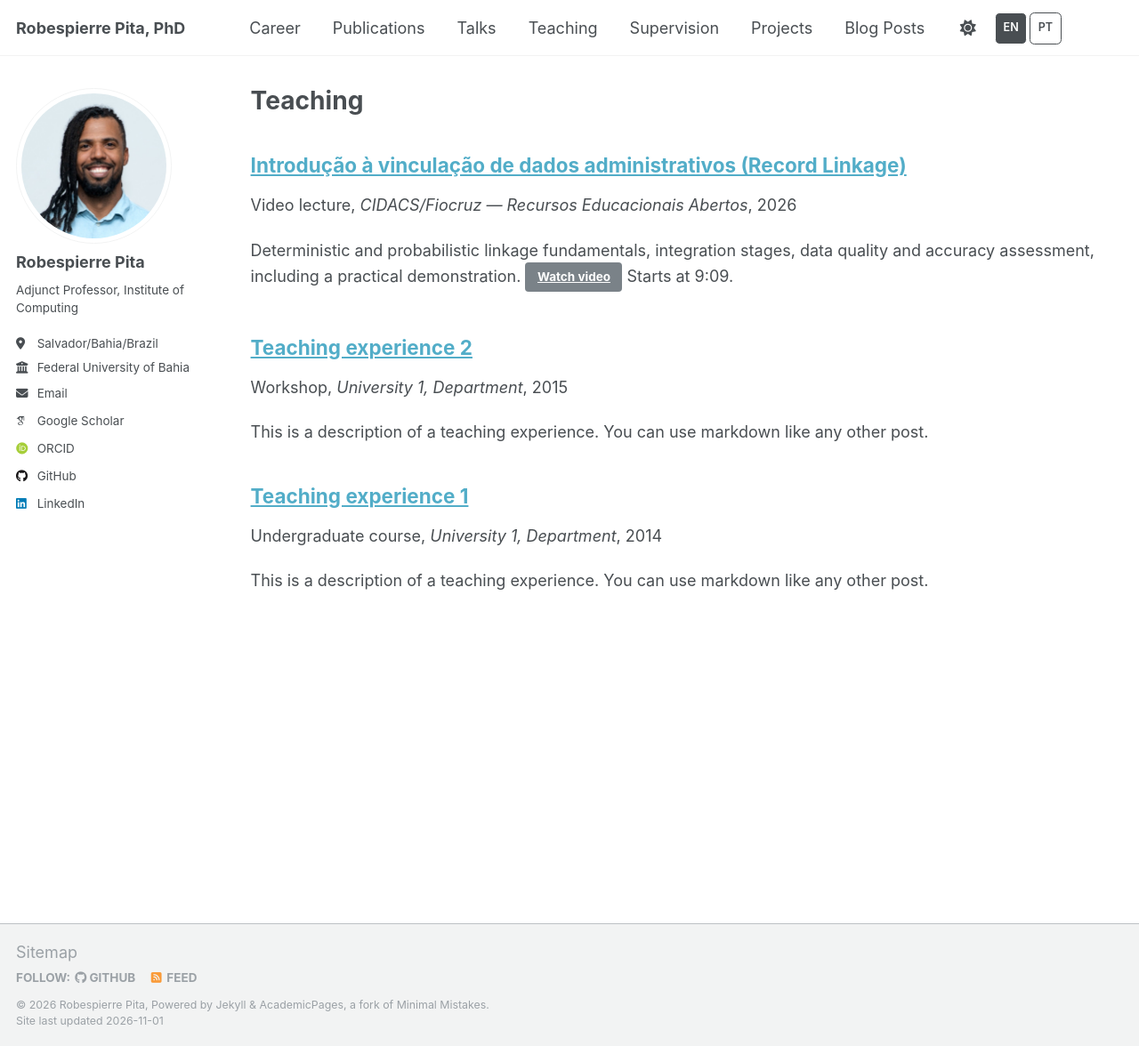
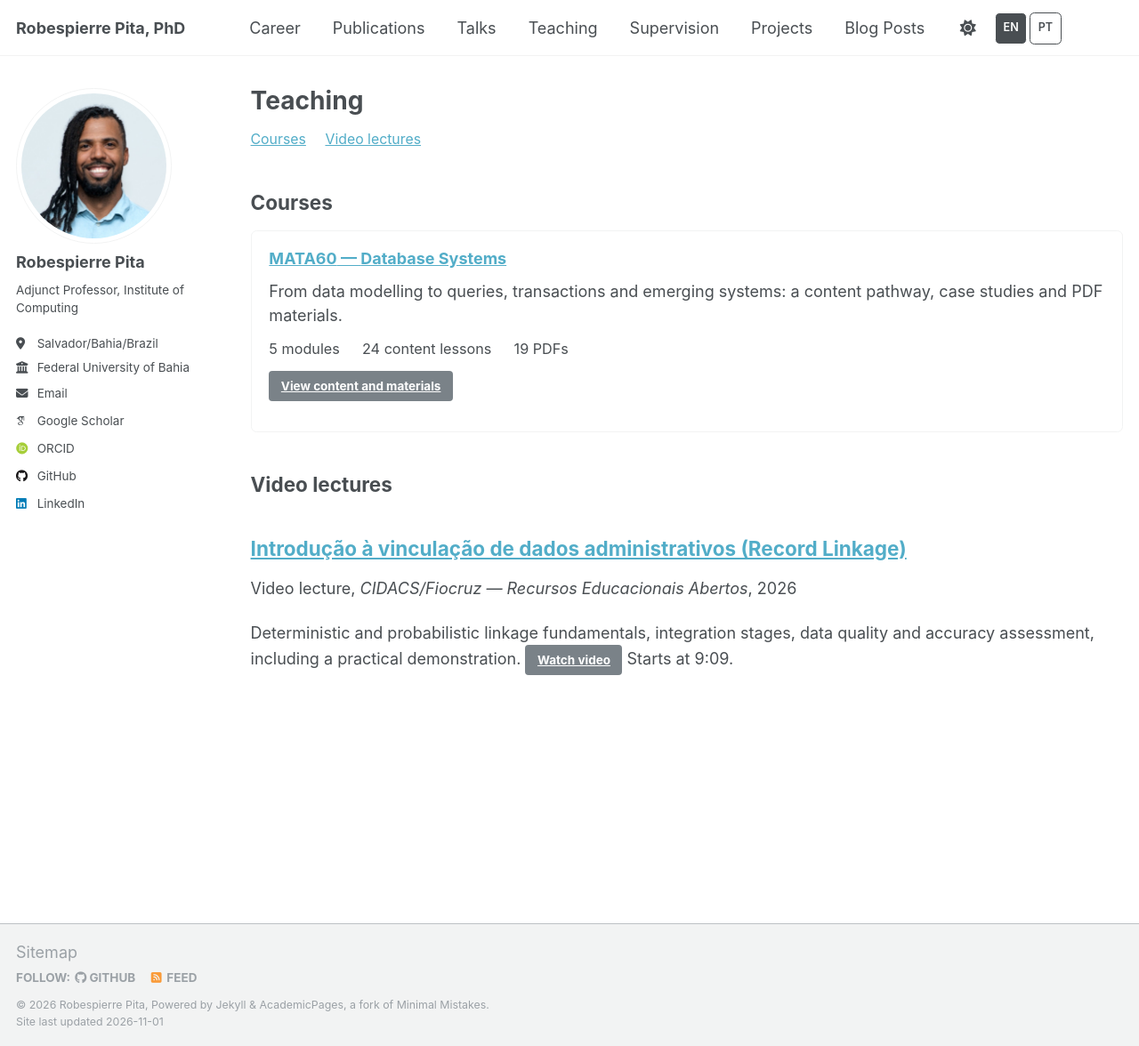
Before and after one commit to pierrepita/pierrepita.github.io, a Jekyll site: the page built from _pages/teaching.html, in a window 1280 px wide and 1176 px high. Shown: the whole window at 89% size. Built offline with Jekyll 4.4.1, drawn with Linux system fonts in a browser that asks for light colours; some web fonts are replaced; a script that is not in the unit is left out.

Commit message:
Add files via upload

```diff
--- /dev/null
+++ b/_pages/mata60.html
@@ -0,0 +1,133 @@
+---
+layout: archive
+title: "MATA60 — Bancos de Dados"
+description: "Conteúdos, projetos e materiais didáticos de MATA60 — Bancos de Dados, UFBA."
+permalink: /teaching/mata60/
+author_profile: true
+---
+
+{% assign course = site.data.mata60 %}
+{% assign lesson_count = 0 %}
+{% for module in course.modules %}{% assign lesson_count = lesson_count | plus: module.lessons.size %}{% endfor %}
+<style>
+.mata60-course, .teaching-catalog { --course-line: var(--global-border-color, #d8e0e7); --course-accent: #356f91; }
+.mata60-course [data-content-language="pt"], .teaching-catalog [data-content-language="pt"] { display: none; }
+html[data-site-language="pt"] .mata60-course [data-content-language="en"], html[data-site-language="pt"] .teaching-catalog [data-content-language="en"] { display: none; }
+html[data-site-language="pt"] .mata60-course [data-content-language="pt"], html[data-site-language="pt"] .teaching-catalog [data-content-language="pt"] { display: inline; }
+.mata60-course a, .teaching-catalog a { overflow-wrap: anywhere; }
+.mata60-course .course-jump, .teaching-catalog .course-jump { display: flex; flex-wrap: wrap; gap: .6rem 1.2rem; margin: 1rem 0 1.6rem; font-size: .88em; }
+.mata60-course section, .mata60-course details, .teaching-catalog section { scroll-margin-top: 5rem; }
+.mata60-course .syllabus-box { border-left: 4px solid var(--course-accent); background: rgba(53,111,145,.07); padding: .8rem 1.1rem; margin: 1rem 0 1.6rem; }
+.mata60-course .syllabus-box h2 { margin-top: .2rem; }
+.mata60-course .course-note, .teaching-catalog .course-note { font-size: .84em; opacity: .82; }
+.mata60-course .course-metrics, .teaching-catalog .course-metrics { display: flex; flex-wrap: wrap; gap: .45rem 1.4rem; font-size: .9em; margin: .8rem 0 1.4rem; }
+.mata60-course .course-table-wrap { overflow-x: auto; margin-bottom: 1.2rem; }
+.mata60-course .course-outline { width: 100%; min-width: 25rem; border-collapse: collapse; font-size: .83em; }
+.mata60-course .course-outline td, .mata60-course .course-outline th { text-align: left; padding: .6rem; border-bottom: 1px solid var(--course-line); vertical-align: top; }
+.mata60-course .course-outline .number { text-align: center; }
+.mata60-course .course-module { border: 1px solid var(--course-line); border-radius: .35rem; margin: 1rem 0; padding: .8rem 1rem; }
+.mata60-course .course-module summary { cursor: pointer; font-weight: 600; line-height: 1.5; }
+.mata60-course .course-lessons { list-style: none; margin: .7rem 0 0; padding: 0; }
+.mata60-course .course-lesson { padding: 1rem 0; border-top: 1px solid var(--course-line); }
+.mata60-course .course-lesson h3 { font-size: 1em; margin: .1rem 0 .4rem; line-height: 1.5; }
+.mata60-course .course-lesson > p { margin: .4rem 0 .7rem; font-size: .9em; }
+.mata60-course .lesson-number { color: var(--course-accent); }
+.mata60-course .course-materials { list-style: none; padding: 0; margin: .6rem 0 0; }
+.mata60-course .course-materials li { margin: .4rem 0; }
+.mata60-course .course-materials a { display: flex; flex-wrap: wrap; justify-content: space-between; align-items: baseline; gap: .25rem .75rem; padding: .5rem .65rem; border: 1px solid var(--course-line); border-radius: .25rem; font-size: .85em; text-decoration: none; }
+.mata60-course .course-materials a:hover, .mata60-course .course-materials a:focus-visible { border-color: var(--course-accent); text-decoration: underline; }
+.mata60-course .file-meta { font-size: .8em; white-space: nowrap; opacity: .82; }
+.mata60-course .project-card, .teaching-catalog .course-card { border: 1px solid var(--course-line); border-radius: .35rem; padding: 1rem 1.1rem; margin: 1rem 0; }
+.mata60-course .project-card h3, .teaching-catalog .course-card h3 { margin-top: .1rem; }
+.teaching-catalog .course-card p { margin: .7rem 0; }
+.mata60-course .download-caption { margin-top: 1rem; }
+@media (max-width: 600px) { .mata60-course .course-module { padding: .7rem; } .mata60-course .course-materials a { display: block; } .mata60-course .file-meta { display: block; margin-top: .25rem; } }
+.mata60-course .program-module { border: 1px solid var(--course-line); border-radius: .35rem; padding: .7rem .9rem; margin: .7rem 0; }
+.mata60-course .program-module summary { cursor: pointer; font-weight: 600; line-height: 1.5; }
+.mata60-course .program-module ul { padding-left: 1.2rem; margin: .8rem 0 .2rem; font-size: .9em; }
+.mata60-course .program-module li { margin: .45rem 0; }
+</style>
+
+<div class="mata60-course">
+  <p><a href="{{ '/teaching/#courses' | relative_url }}"><span lang="en" data-content-language="en">← Teaching / Courses</span><span lang="pt-BR" data-content-language="pt">← Ensino / Disciplinas</span></a></p>
+  <p data-no-translate>{{ course.institution | escape_once }}</p>
+  <p class="course-metrics"><span>{{ course.modules.size }} <span lang="en" data-content-language="en">modules</span><span lang="pt-BR" data-content-language="pt">módulos</span></span><span>{{ lesson_count }} <span lang="en" data-content-language="en">content lessons</span><span lang="pt-BR" data-content-language="pt">aulas de conteúdo</span></span><span>{{ course.assets.size }} <span data-no-translate>PDFs</span></span></p>
+  <nav class="course-jump" aria-label="Course sections">
+    <a href="#syllabus"><span lang="en" data-content-language="en">Syllabus</span><span lang="pt-BR" data-content-language="pt">Ementa</span></a>
+    <a href="#program"><span lang="en" data-content-language="en">Course programme</span><span lang="pt-BR" data-content-language="pt">Conteúdo programático</span></a>
+    <a href="#content-path"><span lang="en" data-content-language="en">Lesson pathway</span><span lang="pt-BR" data-content-language="pt">Trilha de aulas</span></a>
+    <a href="#projects"><span lang="en" data-content-language="en">Case studies</span><span lang="pt-BR" data-content-language="pt">Projetos</span></a>
+    <a href="#downloads"><span lang="en" data-content-language="en">All PDFs</span><span lang="pt-BR" data-content-language="pt">Todos os PDFs</span></a>
+  </nav>
+  <section id="syllabus" class="syllabus-box">
+    <h2><span lang="en" data-content-language="en">Syllabus</span><span lang="pt-BR" data-content-language="pt">Ementa</span></h2>
+    <p><span lang="en" data-content-language="en">{{ course.syllabus_en | escape_once }}</span><span lang="pt-BR" data-content-language="pt">{{ course.syllabus_pt | escape_once }}</span></p>
+    {% if course.syllabus_kind == 'content_summary' %}<p class="course-note"><span lang="en" data-content-language="en">Thematic summary of the content pathway.</span><span lang="pt-BR" data-content-language="pt">Síntese temática da trilha de conteúdos.</span></p>{% endif %}
+    {% if course.official_syllabus_url != '' and course.official_syllabus_url %}<p><a href="{{ course.official_syllabus_url | relative_url }}" download><span lang="en" data-content-language="en">Download the official syllabus (PDF)</span><span lang="pt-BR" data-content-language="pt">Baixar o plano de ensino (PDF)</span></a></p>{% endif %}
+  </section>
+
+  <section id="program">
+    <h2><span lang="en" data-content-language="en">Course programme</span><span lang="pt-BR" data-content-language="pt">Conteúdo programático</span></h2>
+    <p><span lang="en" data-content-language="en">Modules and topics from the teaching plan. Expand each module to view its contents.</span><span lang="pt-BR" data-content-language="pt">Módulos e tópicos do plano de ensino. Abra cada módulo para consultar os conteúdos.</span></p>
+    {% for module in course.program_modules %}
+    <details class="program-module" id="program-{{ module.number | downcase }}">
+      <summary><span data-no-translate>{{ module.number }}.</span> <span lang="en" data-content-language="en">{{ module.title_en | escape_once }}</span><span lang="pt-BR" data-content-language="pt">{{ module.title_pt | escape_once }}</span></summary>
+      <ul>{% for topic in module.topics %}<li><span lang="en" data-content-language="en">{{ topic.en | escape_once }}</span><span lang="pt-BR" data-content-language="pt">{{ topic.pt | escape_once }}</span></li>{% endfor %}</ul>
+    </details>
+    {% endfor %}
+  </section>
+
+  <section id="content-path">
+    <h2><span lang="en" data-content-language="en">Lesson pathway</span><span lang="pt-BR" data-content-language="pt">Trilha de aulas</span></h2>
+    <p><span lang="en" data-content-language="en">The content lessons follow the teaching sequence and are grouped by subject.</span><span lang="pt-BR" data-content-language="pt">As aulas de conteúdo seguem a sequência do roteiro e estão agrupadas por assunto.</span></p>
+    <div class="course-table-wrap"><table class="course-outline">
+      <thead><tr><th><span lang="en" data-content-language="en">Block</span><span lang="pt-BR" data-content-language="pt">Bloco</span></th><th><span lang="en" data-content-language="en">Topics</span><span lang="pt-BR" data-content-language="pt">Temas</span></th><th class="number"><span lang="en" data-content-language="en">Lessons</span><span lang="pt-BR" data-content-language="pt">Aulas</span></th></tr></thead>
+      <tbody>{% for module in course.modules %}<tr><td><a href="#module-{{ module.id | escape_once }}"><span data-no-translate>{{ module.number }}.</span> <span lang="en" data-content-language="en">{{ module.title_en | escape_once }}</span><span lang="pt-BR" data-content-language="pt">{{ module.title_pt | escape_once }}</span></a></td><td><span lang="en" data-content-language="en">{{ module.summary_en | escape_once }}</span><span lang="pt-BR" data-content-language="pt">{{ module.summary_pt | escape_once }}</span></td><td class="number">{{ module.lessons.size }}</td></tr>{% endfor %}</tbody>
+    </table></div>
+
+    {% for module in course.modules %}
+    <details class="course-module" id="module-{{ module.id | escape_once }}" open>
+      <summary><span data-no-translate>{{ module.number }}.</span> <span lang="en" data-content-language="en">{{ module.title_en | escape_once }}</span><span lang="pt-BR" data-content-language="pt">{{ module.title_pt | escape_once }}</span></summary>
+      <ol class="course-lessons">
+      {% for lesson in module.lessons %}
+        <li class="course-lesson" id="lesson-{{ lesson.number }}">
+          <h3><span class="lesson-number"><span lang="en" data-content-language="en">Lesson</span><span lang="pt-BR" data-content-language="pt">Aula</span> {{ lesson.number }}</span> — <span lang="en" data-content-language="en">{{ lesson.title_en | escape_once }}</span><span lang="pt-BR" data-content-language="pt">{{ lesson.title_pt | escape_once }}</span></h3>
+          <p><span lang="en" data-content-language="en">{{ lesson.summary_en | escape_once }}</span><span lang="pt-BR" data-content-language="pt">{{ lesson.summary_pt | escape_once }}</span></p>
+          {% if lesson.materials.size > 0 %}
+          <ul class="course-materials">{% for asset_id in lesson.materials %}{% assign asset = course.assets[asset_id] %}{% if asset %}<li><a href="{{ asset.url | relative_url }}" download="{{ asset.filename | escape_once }}"><span><span lang="en" data-content-language="en">{{ asset.title_en | escape_once }}</span><span lang="pt-BR" data-content-language="pt">{{ asset.title_pt | escape_once }}</span></span><span class="file-meta"><span lang="en" data-content-language="en">{{ asset.kind_en | escape_once }}</span><span lang="pt-BR" data-content-language="pt">{{ asset.kind_pt | escape_once }}</span> · <span data-no-translate>PDF · {{ asset.pages }} p. · {{ asset.size_mb }} MB ↓</span></span></a></li>{% endif %}{% endfor %}</ul>
+          {% else %}<p class="course-note"><span lang="en" data-content-language="en">Materials to be added.</span><span lang="pt-BR" data-content-language="pt">Material a disponibilizar.</span></p>{% endif %}
+        </li>
+      {% endfor %}
+      </ol>
+    </details>
+    {% endfor %}
+  </section>
+
+  <section id="projects">
+    <h2><span lang="en" data-content-language="en">Case studies</span><span lang="pt-BR" data-content-language="pt">Projetos</span></h2>
+    <p><span lang="en" data-content-language="en">Applied cases for modelling, implementation and query practice.</span><span lang="pt-BR" data-content-language="pt">Casos para trabalhar modelagem, implementação e consultas.</span></p>
+    {% for project in course.projects %}<article class="project-card"><h3 data-no-translate>{{ project.name | escape_once }}</h3><p><span lang="en" data-content-language="en">{{ project.summary_en | escape_once }}</span><span lang="pt-BR" data-content-language="pt">{{ project.summary_pt | escape_once }}</span></p><ul class="course-materials">{% assign asset = course.assets[project.asset] %}{% if asset %}<li><a href="{{ asset.url | relative_url }}" download="{{ asset.filename | escape_once }}"><span><span lang="en" data-content-language="en">{{ asset.title_en | escape_once }}</span><span lang="pt-BR" data-content-language="pt">{{ asset.title_pt | escape_once }}</span></span><span class="file-meta"><span lang="en" data-content-language="en">{{ asset.kind_en | escape_once }}</span><span lang="pt-BR" data-content-language="pt">{{ asset.kind_pt | escape_once }}</span> · <span data-no-translate>PDF · {{ asset.pages }} p. · {{ asset.size_mb }} MB ↓</span></span></a></li>{% endif %}</ul></article>{% endfor %}
+  </section>
+
+  <section id="downloads">
+    <h2><span lang="en" data-content-language="en">All PDFs</span><span lang="pt-BR" data-content-language="pt">Todos os PDFs</span></h2>
+    <p><span lang="en" data-content-language="en">Slides, case studies, practical handouts and supporting guidance.</span><span lang="pt-BR" data-content-language="pt">Slides, projetos, roteiros de prática e orientações de apoio.</span></p>
+    <ul class="course-materials">{% for asset_pair in course.assets %}{% assign asset = asset_pair[1] %}{% if asset %}<li><a href="{{ asset.url | relative_url }}" download="{{ asset.filename | escape_once }}"><span><span lang="en" data-content-language="en">{{ asset.title_en | escape_once }}</span><span lang="pt-BR" data-content-language="pt">{{ asset.title_pt | escape_once }}</span></span><span class="file-meta"><span lang="en" data-content-language="en">{{ asset.kind_en | escape_once }}</span><span lang="pt-BR" data-content-language="pt">{{ asset.kind_pt | escape_once }}</span> · <span data-no-translate>PDF · {{ asset.pages }} p. · {{ asset.size_mb }} MB ↓</span></span></a></li>{% endif %}{% endfor %}</ul>
+  </section>
+</div>
+<script>
+(function () {
+  var course = document.querySelector('.mata60-course');
+  if (!course) return;
+  function reveal(hash) {
+    if (!hash || hash.indexOf('#module-') !== 0) return;
+    var target = document.getElementById(hash.slice(1));
+    if (target && course.contains(target) && target.tagName === 'DETAILS') target.open = true;
+  }
+  course.querySelectorAll('a[href^="#module-"]').forEach(function (link) {
+    link.addEventListener('click', function () { reveal(link.hash); });
+  });
+  window.addEventListener('hashchange', function () { reveal(window.location.hash); });
+  reveal(window.location.hash);
+}());
+</script>
--- a/_pages/teaching.html
+++ b/_pages/teaching.html
@@ -6,7 +6,61 @@ author_profile: true
 ---
 
 {% include base_path %}
+<style>
+.mata60-course, .teaching-catalog { --course-line: var(--global-border-color, #d8e0e7); --course-accent: #356f91; }
+.mata60-course [data-content-language="pt"], .teaching-catalog [data-content-language="pt"] { display: none; }
+html[data-site-language="pt"] .mata60-course [data-content-language="en"], html[data-site-language="pt"] .teaching-catalog [data-content-language="en"] { display: none; }
+html[data-site-language="pt"] .mata60-course [data-content-language="pt"], html[data-site-language="pt"] .teaching-catalog [data-content-language="pt"] { display: inline; }
+.mata60-course a, .teaching-catalog a { overflow-wrap: anywhere; }
+.mata60-course .course-jump, .teaching-catalog .course-jump { display: flex; flex-wrap: wrap; gap: .6rem 1.2rem; margin: 1rem 0 1.6rem; font-size: .88em; }
+.mata60-course section, .mata60-course details, .teaching-catalog section { scroll-margin-top: 5rem; }
+.mata60-course .syllabus-box { border-left: 4px solid var(--course-accent); background: rgba(53,111,145,.07); padding: .8rem 1.1rem; margin: 1rem 0 1.6rem; }
+.mata60-course .syllabus-box h2 { margin-top: .2rem; }
+.mata60-course .course-note, .teaching-catalog .course-note { font-size: .84em; opacity: .82; }
+.mata60-course .course-metrics, .teaching-catalog .course-metrics { display: flex; flex-wrap: wrap; gap: .45rem 1.4rem; font-size: .9em; margin: .8rem 0 1.4rem; }
+.mata60-course .course-table-wrap { overflow-x: auto; margin-bottom: 1.2rem; }
+.mata60-course .course-outline { width: 100%; min-width: 25rem; border-collapse: collapse; font-size: .83em; }
+.mata60-course .course-outline td, .mata60-course .course-outline th { text-align: left; padding: .6rem; border-bottom: 1px solid var(--course-line); vertical-align: top; }
+.mata60-course .course-outline .number { text-align: center; }
+.mata60-course .course-module { border: 1px solid var(--course-line); border-radius: .35rem; margin: 1rem 0; padding: .8rem 1rem; }
+.mata60-course .course-module summary { cursor: pointer; font-weight: 600; line-height: 1.5; }
+.mata60-course .course-lessons { list-style: none; margin: .7rem 0 0; padding: 0; }
+.mata60-course .course-lesson { padding: 1rem 0; border-top: 1px solid var(--course-line); }
+.mata60-course .course-lesson h3 { font-size: 1em; margin: .1rem 0 .4rem; line-height: 1.5; }
+.mata60-course .course-lesson > p { margin: .4rem 0 .7rem; font-size: .9em; }
+.mata60-course .lesson-number { color: var(--course-accent); }
+.mata60-course .course-materials { list-style: none; padding: 0; margin: .6rem 0 0; }
+.mata60-course .course-materials li { margin: .4rem 0; }
+.mata60-course .course-materials a { display: flex; flex-wrap: wrap; justify-content: space-between; align-items: baseline; gap: .25rem .75rem; padding: .5rem .65rem; border: 1px solid var(--course-line); border-radius: .25rem; font-size: .85em; text-decoration: none; }
+.mata60-course .course-materials a:hover, .mata60-course .course-materials a:focus-visible { border-color: var(--course-accent); text-decoration: underline; }
+.mata60-course .file-meta { font-size: .8em; white-space: nowrap; opacity: .82; }
+.mata60-course .project-card, .teaching-catalog .course-card { border: 1px solid var(--course-line); border-radius: .35rem; padding: 1rem 1.1rem; margin: 1rem 0; }
+.mata60-course .project-card h3, .teaching-catalog .course-card h3 { margin-top: .1rem; }
+.teaching-catalog .course-card p { margin: .7rem 0; }
+.mata60-course .download-caption { margin-top: 1rem; }
+@media (max-width: 600px) { .mata60-course .course-module { padding: .7rem; } .mata60-course .course-materials a { display: block; } .mata60-course .file-meta { display: block; margin-top: .25rem; } }
+</style>
 
-{% for post in site.teaching reversed %}
-  {% include archive-single.html %}
-{% endfor %}
+<div class="teaching-catalog">
+  <nav class="course-jump" aria-label="Teaching sections">
+    <a href="#courses"><span lang="en" data-content-language="en">Courses</span><span lang="pt-BR" data-content-language="pt">Disciplinas</span></a>
+    <a href="#video-lectures"><span lang="en" data-content-language="en">Video lectures</span><span lang="pt-BR" data-content-language="pt">Videoaulas</span></a>
+  </nav>
+  <section id="courses">
+    <h2><span lang="en" data-content-language="en">Courses</span><span lang="pt-BR" data-content-language="pt">Disciplinas</span></h2>
+    {% for item in site.data.courses %}{% assign course = site.data[item.data_file] %}
+    {% assign lesson_count = 0 %}{% for module in course.modules %}{% assign lesson_count = lesson_count | plus: module.lessons.size %}{% endfor %}
+    <article class="course-card">
+      <h3><a href="{{ item.url | relative_url }}"><span data-no-translate>{{ item.code | escape_once }}</span> — <span lang="en" data-content-language="en">{{ item.title_en | escape_once }}</span><span lang="pt-BR" data-content-language="pt">{{ item.title_pt | escape_once }}</span></a></h3>
+      <p><span lang="en" data-content-language="en">{{ item.summary_en | escape_once }}</span><span lang="pt-BR" data-content-language="pt">{{ item.summary_pt | escape_once }}</span></p>
+      <p class="course-metrics"><span>{{ course.modules.size }} <span lang="en" data-content-language="en">modules</span><span lang="pt-BR" data-content-language="pt">módulos</span></span><span>{{ lesson_count }} <span lang="en" data-content-language="en">content lessons</span><span lang="pt-BR" data-content-language="pt">aulas de conteúdo</span></span><span>{{ course.assets.size }} <span data-no-translate>PDFs</span></span></p>
+      <p><a class="btn btn--primary" href="{{ item.url | relative_url }}"><span lang="en" data-content-language="en">View content and materials</span><span lang="pt-BR" data-content-language="pt">Ver conteúdos e materiais</span></a></p>
+    </article>
+    {% endfor %}
+  </section>
+  <section id="video-lectures">
+    <h2><span lang="en" data-content-language="en">Video lectures</span><span lang="pt-BR" data-content-language="pt">Videoaulas</span></h2>
+    {% assign video_lectures = site.teaching | where: 'type', 'Video lecture' | sort: 'date' | reverse %}
+    {% for post in video_lectures %}{% include archive-single.html %}{% endfor %}
+  </section>
+</div>
```
